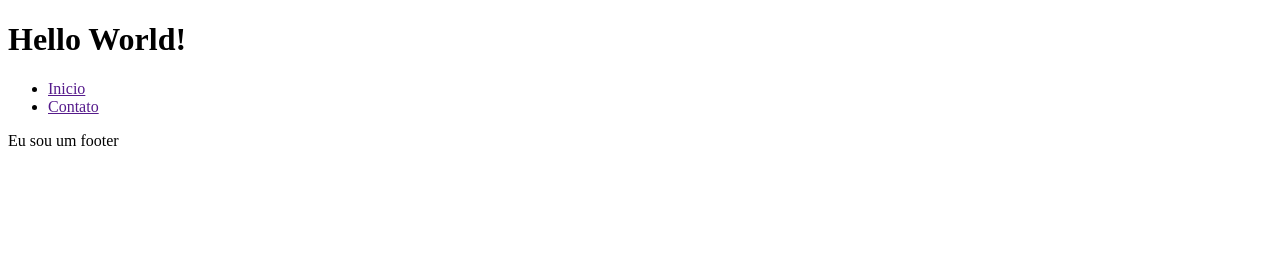
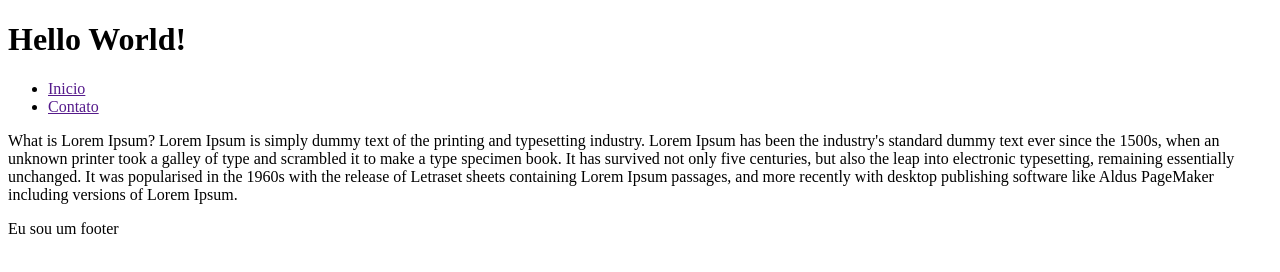
Before and after one commit to fellipearb/etec_poa, a plain HTML site: page index.html in a window 1280 px wide. Drawn offline with Linux system fonts and the light colour scheme.

Commit message:
adicionando textos

```diff
--- a/index.html
+++ b/index.html
@@ -16,6 +16,18 @@
             <li><a href="">Contato</a></li>
         </ul>
     </nav>
+    <p>
+        What is Lorem Ipsum?
+        Lorem Ipsum is simply dummy text of the printing and typesetting industry. Lorem Ipsum has been the industry's
+        standard
+        dummy text ever since the 1500s, when an unknown printer took a galley of type and scrambled it to make a type
+        specimen
+        book. It has survived not only five centuries, but also the leap into electronic typesetting, remaining
+        essentially
+        unchanged. It was popularised in the 1960s with the release of Letraset sheets containing Lorem Ipsum passages,
+        and more
+        recently with desktop publishing software like Aldus PageMaker including versions of Lorem Ipsum.
+    </p>
     <footer>
         <p>Eu sou um footer</p>
     </footer>
```
